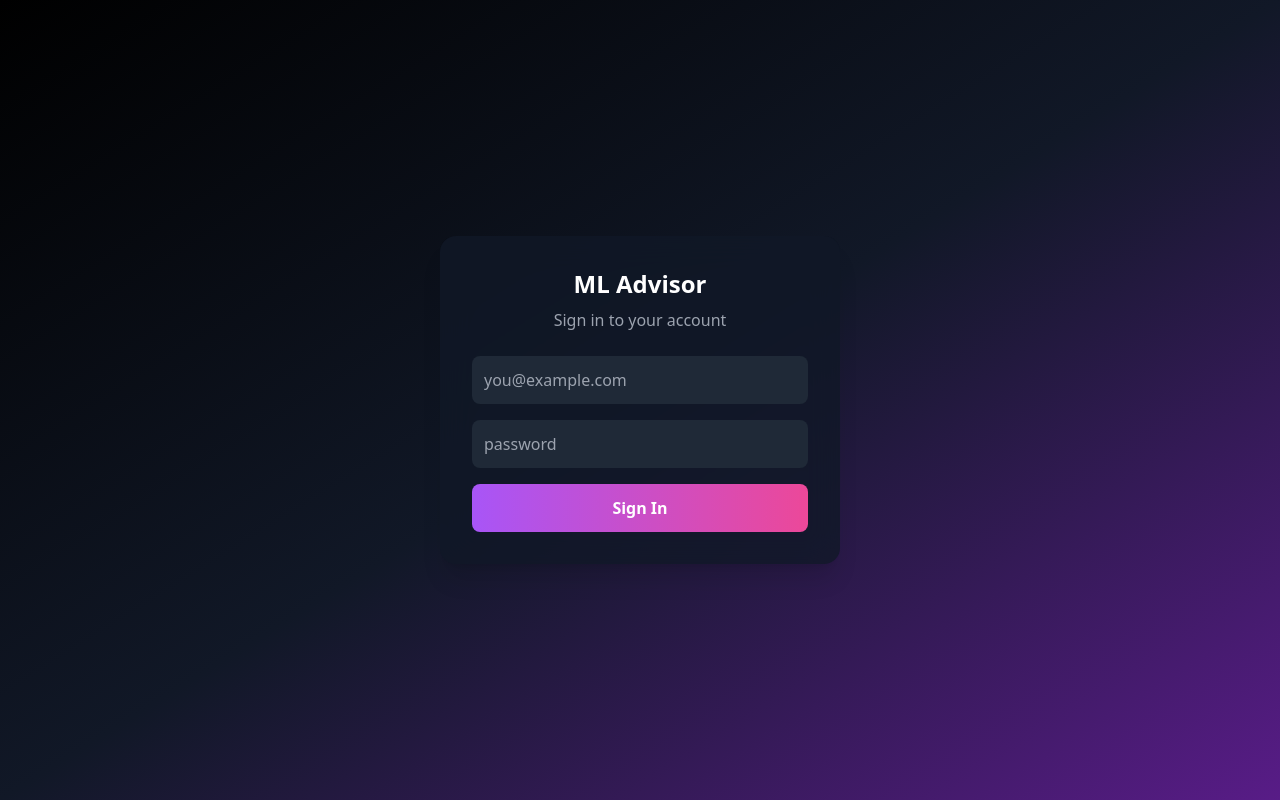
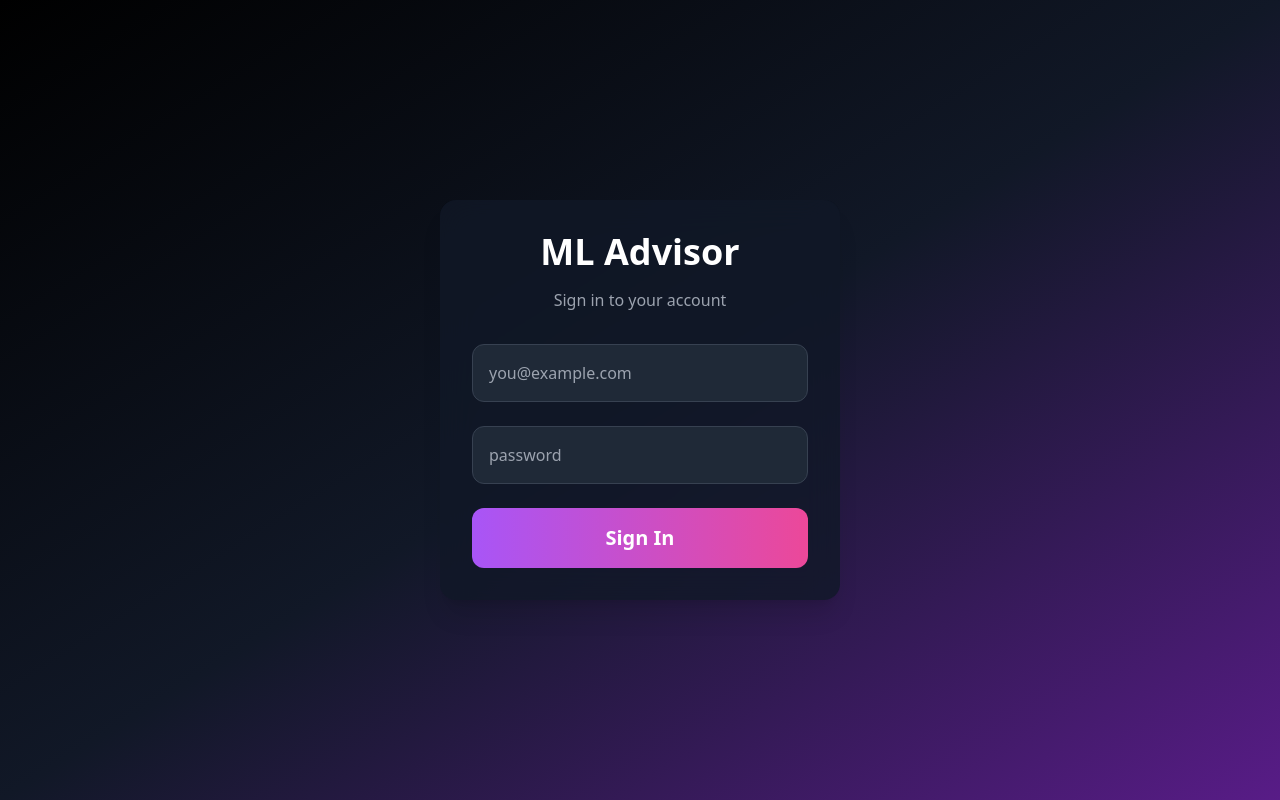
Before and after one commit to Rachelsjp/insights_ml_advisor, a React app in the folder frontend/: page / in a window 1280 px wide. Built offline with nearby package versions, Linux system fonts and the light colour scheme; the HTML template or start-up script is replaced by a standard one.

Commit message:
temporary demo login

```diff
--- a/frontend/src/pages/Login.jsx
+++ b/frontend/src/pages/Login.jsx
@@ -1,6 +1,5 @@
 import { useNavigate } from "react-router-dom";
 import { useState } from "react";
-import axios from "axios";
 
 export default function Login() {
   const navigate = useNavigate();
@@ -9,69 +8,69 @@ export default function Login() {
   const [password, setPassword] = useState("");
   const [error, setError] = useState("");
 
+  // ✅ TEMPORARY DEMO LOGIN
+  // Real JWT auth will be connected tomorrow
   const handleLogin = async () => {
     try {
-      const formData = new URLSearchParams();
-      formData.append("username", email);
-      formData.append("password", password);
+      setError("");
 
-      const res = await axios.post(
-        "http://127.0.0.1:8000/login",
-        formData,
-        {
-          headers: {
-            "Content-Type": "application/x-www-form-urlencoded",
-          },
-        }
-      );
+      // Store demo token
+      localStorage.setItem("token", "demo-token");
 
-      // ✅ Save token
-      localStorage.setItem("token", res.data.access_token);
+      // Store email
       localStorage.setItem("userEmail", email);
 
+      // Redirect
       navigate("/dashboard");
 
     } catch (err) {
       console.error(err);
-      setError("Invalid login credentials");
+      setError("Login failed");
     }
   };
 
   return (
     <div className="min-h-screen bg-gradient-to-br from-black via-gray-900 to-purple-900 flex items-center justify-center">
+
       <div className="bg-gray-900/80 backdrop-blur-lg p-8 rounded-2xl shadow-xl w-[400px]">
 
-        <h2 className="text-2xl font-bold text-center text-white mb-2">
+        <h2 className="text-4xl font-bold text-center text-white mb-4">
           ML Advisor
         </h2>
 
-        <p className="text-center text-gray-400 mb-6">
+        <p className="text-center text-gray-400 mb-8">
           Sign in to your account
         </p>
 
+        {/* Error Message */}
         {error && (
-          <p className="text-red-400 text-center mb-3">{error}</p>
+          <p className="text-red-400 text-center mb-4">
+            {error}
+          </p>
         )}
 
+        {/* Email */}
         <input
           type="email"
           placeholder="you@example.com"
-          className="w-full mb-4 p-3 rounded-lg bg-gray-800 text-white outline-none"
+          className="w-full mb-6 p-4 rounded-xl bg-gray-800 text-white outline-none border border-gray-700 focus:border-purple-500"
           value={email}
           onChange={(e) => setEmail(e.target.value)}
         />
 
+        {/* Password */}
         <input
           type="password"
           placeholder="password"
-          className="w-full mb-4 p-3 rounded-lg bg-gray-800 text-white outline-none"
+          className="w-full mb-6 p-4 rounded-xl bg-gray-800 text-white outline-none border border-gray-700 focus:border-purple-500"
           value={password}
           onChange={(e) => setPassword(e.target.value)}
         />
 
+        {/* Button */}
         <button
           onClick={handleLogin}
-          className="w-full bg-gradient-to-r from-purple-500 to-pink-500 p-3 rounded-lg text-white font-semibold"
+          className="w-full bg-gradient-to-r from-purple-500 to-pink-500 p-4 rounded-xl text-white font-semibold text-xl hover:opacity-90 transition"
         >
           Sign In
         </button>
```
